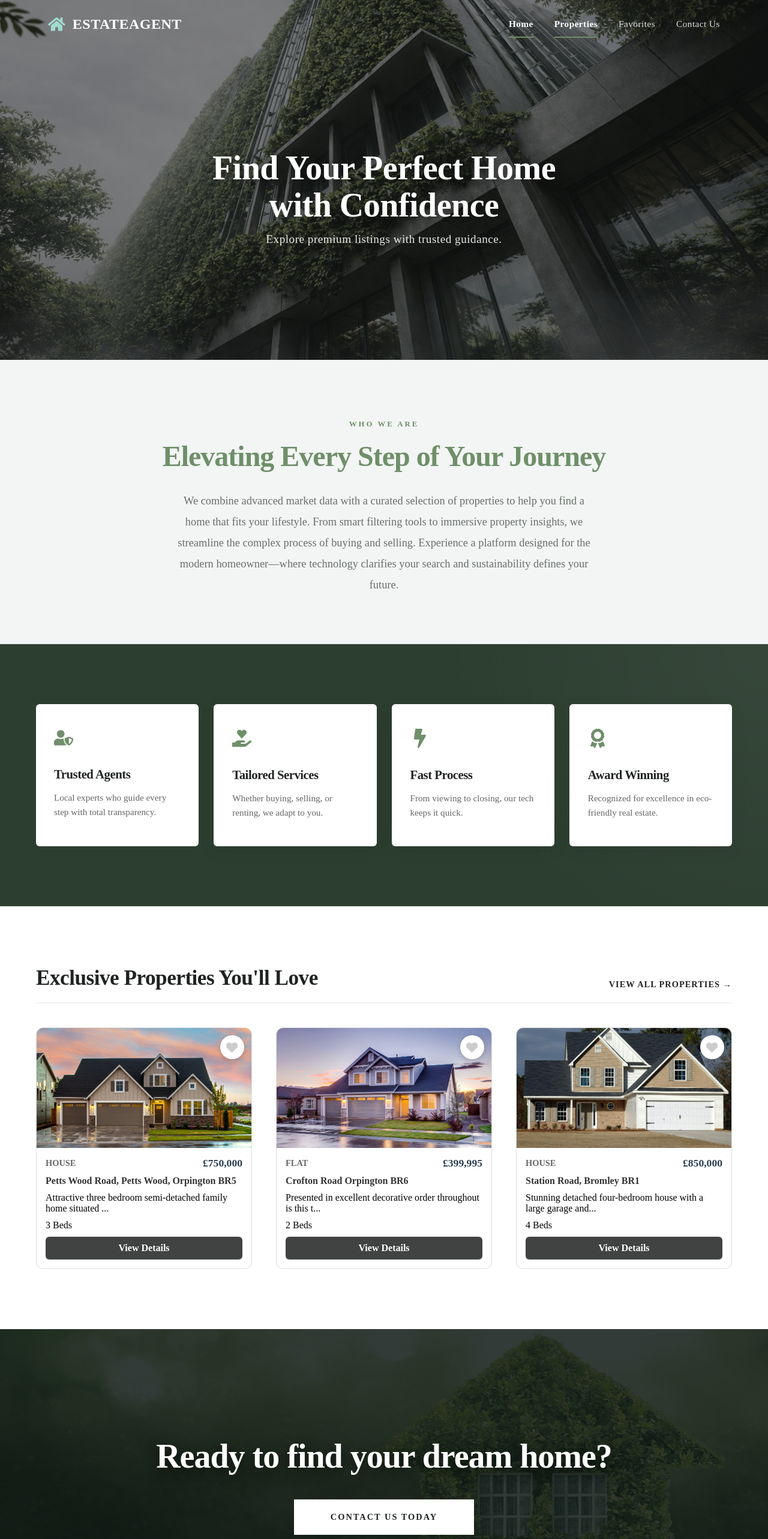
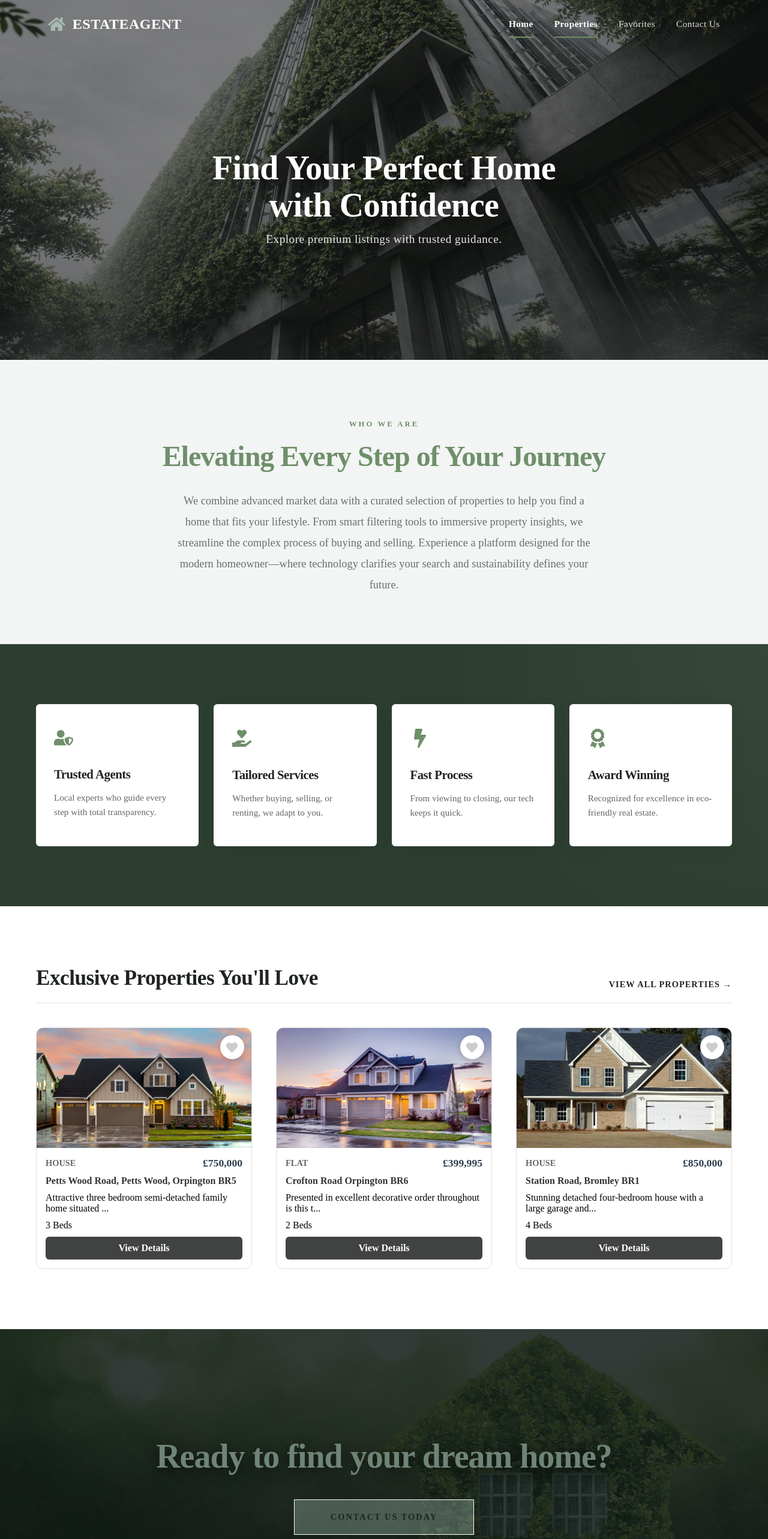
Before and after one commit to Alwis777/estate-agent-app., a React (Vite) app: page / in a window 1280 px wide. Shown: the top 2566 px of the page at 60% size. Built offline with nearby package versions, Linux system fonts and the light colour scheme.

Commit message:
Update the design of contact us section in home

```diff
--- a/src/components/Home.css
+++ b/src/components/Home.css
@@ -186,7 +186,7 @@
 }
 
 .cta-section h2{
-    color:#ffffff;
+    color:#6f8478;
     margin-bottom:40px;
     font-size:3.5rem;
     font-weight:800;
@@ -196,7 +196,7 @@
 }
 
 .cta-btn{
-    background-color:white;
+    background-color:#d6ffee41;
     color:var(--text-charcoal);
     padding:20px 60px;
     font-weight: 700;
--- a/src/components/Navbar.css
+++ b/src/components/Navbar.css
@@ -34,7 +34,7 @@
 }
 .logo-icon{
     margin-right: 12px;
-    color: #a0dbce;;
+    color: #a7bab4;;
     font-size:1.8rem;
     transition: transform 1.6s cubic-bezier(0.34, 1.56, 0.64, 1);
 }
```
